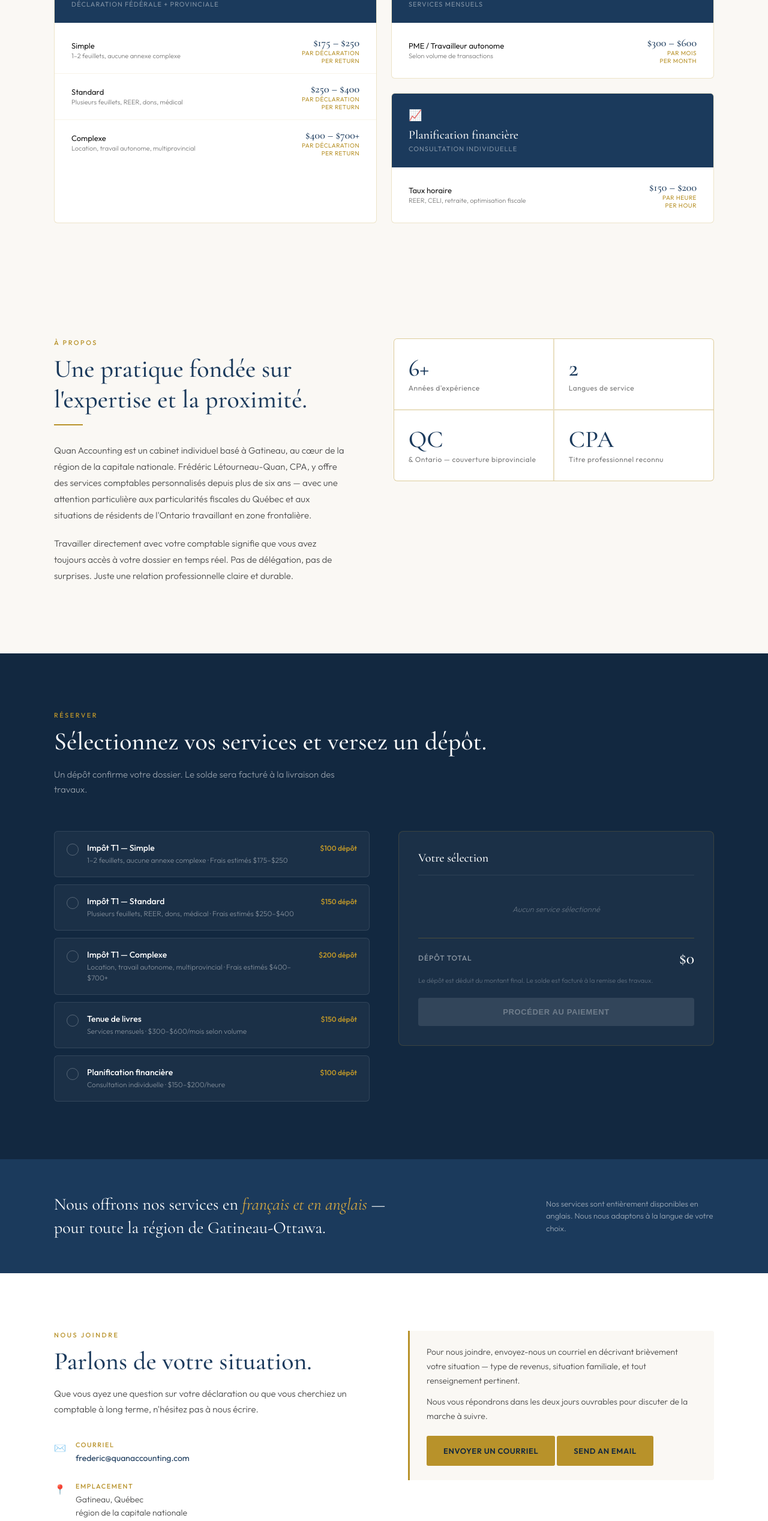
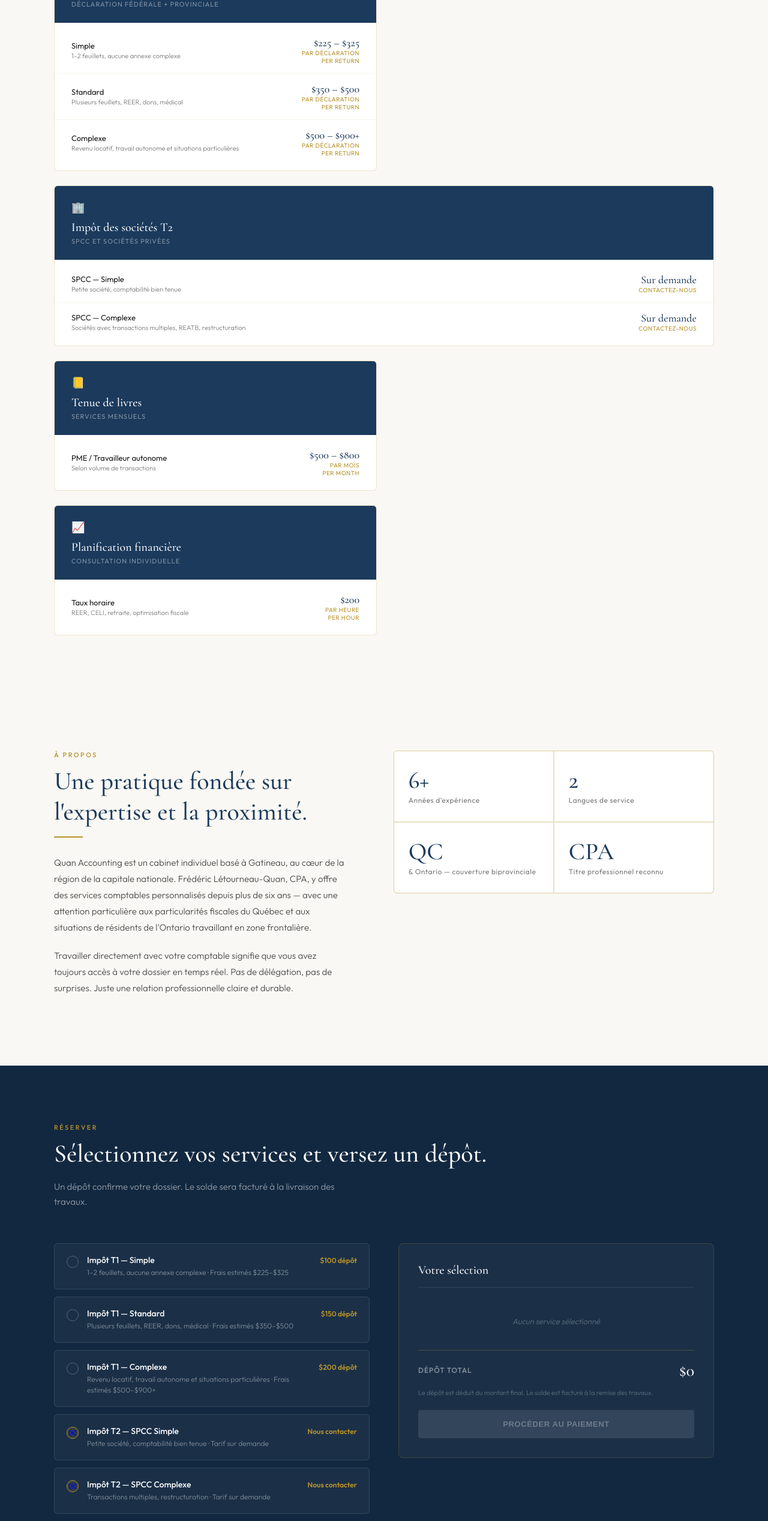
Before and after one commit to QuanAccounting/QuanAccounting.github.io, a plain HTML site: page index.html in a window 1280 px wide. Shown: the part 1960-4495 px from the top of the page at 60% size. Drawn offline with nearby package versions, Linux system fonts and the light colour scheme; a script that the page names is missing.

Commit message:
Update index.html

```diff
--- a/index.html
+++ b/index.html
@@ -1173,7 +1173,7 @@
                 <div class="pricing-tier-detail" data-lang="fr">1–2 feuillets, aucune annexe complexe</div>
                 <div class="pricing-tier-detail" data-lang="en">1–2 slips, no complex schedules</div>
               </div>
-              <div class="pricing-tier-price">$175 – $250<span data-lang="fr">par déclaration</span><span data-lang="en">per return</span></div>
+              <div class="pricing-tier-price">$225 – $325<span data-lang="fr">par déclaration</span><span data-lang="en">per return</span></div>
             </div>
             <div class="pricing-tier">
               <div>
@@ -1182,16 +1182,49 @@
                 <div class="pricing-tier-detail" data-lang="fr">Plusieurs feuillets, REER, dons, médical</div>
                 <div class="pricing-tier-detail" data-lang="en">Multiple slips, RRSP, donations, medical</div>
               </div>
-              <div class="pricing-tier-price">$250 – $400<span data-lang="fr">par déclaration</span><span data-lang="en">per return</span></div>
+              <div class="pricing-tier-price">$350 – $500<span data-lang="fr">par déclaration</span><span data-lang="en">per return</span></div>
             </div>
             <div class="pricing-tier">
               <div>
                 <div class="pricing-tier-label" data-lang="fr">Complexe</div>
                 <div class="pricing-tier-label" data-lang="en">Complex</div>
-                <div class="pricing-tier-detail" data-lang="fr">Location, travail autonome, multiprovincial</div>
-                <div class="pricing-tier-detail" data-lang="en">Rental, self-employment, multi-provincial</div>
+                <div class="pricing-tier-detail" data-lang="fr">Revenu locatif, travail autonome et situations particulières</div>
+                <div class="pricing-tier-detail" data-lang="en">Rental income, self-employment and other complex situations</div>
               </div>
-              <div class="pricing-tier-price">$400 – $700+<span data-lang="fr">par déclaration</span><span data-lang="en">per return</span></div>
+              <div class="pricing-tier-price">$500 – $900+<span data-lang="fr">par déclaration</span><span data-lang="en">per return</span></div>
+            </div>
+          </div>
+        </div>
+
+        <!-- T2 Corporate Tax -->
+        <div class="pricing-card pricing-wide">
+          <div class="pricing-card-header">
+            <div class="pricing-card-icon">🏢</div>
+            <h3 class="pricing-card-title" data-lang="fr">Impôt des sociétés T2</h3>
+            <h3 class="pricing-card-title" data-lang="en">Corporate Tax (T2)</h3>
+            <p class="pricing-card-subtitle" data-lang="fr">SPCC et sociétés privées</p>
+            <p class="pricing-card-subtitle" data-lang="en">CCPCs and private corporations</p>
+          </div>
+          <div class="pricing-tiers">
+            <div class="pricing-tier">
+              <div>
+                <div class="pricing-tier-label" data-lang="fr">SPCC — Simple</div>
+                <div class="pricing-tier-label" data-lang="en">CCPC — Simple</div>
+                <div class="pricing-tier-detail" data-lang="fr">Petite société, comptabilité bien tenue</div>
+                <div class="pricing-tier-detail" data-lang="en">Small corporation, clean bookkeeping</div>
+              </div>
+              <div class="pricing-tier-price" data-lang="fr">Sur demande<span>contactez-nous</span></div>
+              <div class="pricing-tier-price" data-lang="en">On request<span>contact us</span></div>
+            </div>
+            <div class="pricing-tier">
+              <div>
+                <div class="pricing-tier-label" data-lang="fr">SPCC — Complexe</div>
+                <div class="pricing-tier-label" data-lang="en">CCPC — Complex</div>
+                <div class="pricing-tier-detail" data-lang="fr">Sociétés avec transactions multiples, REATB, restructuration</div>
+                <div class="pricing-tier-detail" data-lang="en">Multiple transactions, TOSI, RDTOH, restructuring</div>
+              </div>
+              <div class="pricing-tier-price" data-lang="fr">Sur demande<span>contactez-nous</span></div>
+              <div class="pricing-tier-price" data-lang="en">On request<span>contact us</span></div>
             </div>
           </div>
         </div>
@@ -1215,7 +1248,7 @@
                   <div class="pricing-tier-detail" data-lang="fr">Selon volume de transactions</div>
                   <div class="pricing-tier-detail" data-lang="en">Based on transaction volume</div>
                 </div>
-                <div class="pricing-tier-price">$300 – $600<span data-lang="fr">par mois</span><span data-lang="en">per month</span></div>
+                <div class="pricing-tier-price">$500 – $800<span data-lang="fr">par mois</span><span data-lang="en">per month</span></div>
               </div>
             </div>
           </div>
@@ -1237,7 +1270,7 @@
                   <div class="pricing-tier-detail" data-lang="fr">REER, CELI, retraite, optimisation fiscale</div>
                   <div class="pricing-tier-detail" data-lang="en">RRSP, TFSA, retirement, tax optimization</div>
                 </div>
-                <div class="pricing-tier-price">$150 – $200<span data-lang="fr">par heure</span><span data-lang="en">per hour</span></div>
+                <div class="pricing-tier-price">$200<span data-lang="fr">par heure</span><span data-lang="en">per hour</span></div>
               </div>
             </div>
           </div>
@@ -1309,8 +1342,8 @@
             <div class="service-option-body">
               <div class="service-option-name" data-lang="fr">Impôt T1 — Simple</div>
               <div class="service-option-name" data-lang="en">T1 Tax — Simple</div>
-              <div class="service-option-desc" data-lang="fr">1–2 feuillets, aucune annexe complexe · Frais estimés $175–$250</div>
-              <div class="service-option-desc" data-lang="en">1–2 slips, no complex schedules · Estimated $175–$250</div>
+              <div class="service-option-desc" data-lang="fr">1–2 feuillets, aucune annexe complexe · Frais estimés $225–$325</div>
+              <div class="service-option-desc" data-lang="en">1–2 slips, no complex schedules · Estimated $225–$325</div>
             </div>
             <div class="service-option-deposit">$100 dépôt</div>
           </div>
@@ -1320,8 +1353,8 @@
             <div class="service-option-body">
               <div class="service-option-name" data-lang="fr">Impôt T1 — Standard</div>
               <div class="service-option-name" data-lang="en">T1 Tax — Standard</div>
-              <div class="service-option-desc" data-lang="fr">Plusieurs feuillets, REER, dons, médical · Frais estimés $250–$400</div>
-              <div class="service-option-desc" data-lang="en">Multiple slips, RRSP, donations, medical · Estimated $250–$400</div>
+              <div class="service-option-desc" data-lang="fr">Plusieurs feuillets, REER, dons, médical · Frais estimés $350–$500</div>
+              <div class="service-option-desc" data-lang="en">Multiple slips, RRSP, donations, medical · Estimated $350–$500</div>
             </div>
             <div class="service-option-deposit">$150 dépôt</div>
           </div>
@@ -1331,19 +1364,43 @@
             <div class="service-option-body">
               <div class="service-option-name" data-lang="fr">Impôt T1 — Complexe</div>
               <div class="service-option-name" data-lang="en">T1 Tax — Complex</div>
-              <div class="service-option-desc" data-lang="fr">Location, travail autonome, multiprovincial · Frais estimés $400–$700+</div>
-              <div class="service-option-desc" data-lang="en">Rental, self-employment, multi-provincial · Estimated $400–$700+</div>
+              <div class="service-option-desc" data-lang="fr">Revenu locatif, travail autonome et situations particulières · Frais estimés $500–$900+</div>
+              <div class="service-option-desc" data-lang="en">Rental income, self-employment and other complex situations · Estimated $500–$900+</div>
             </div>
             <div class="service-option-deposit">$200 dépôt</div>
           </div>
+
+          <a href="mailto:frederic@quanaccounting.com?subject=T2%20-%20SPCC%20Simple" class="service-option" style="text-decoration:none;">
+            <div class="service-option-check" style="border-color:var(--gold); background: rgba(184,146,42,0.15);">✉</div>
+            <div class="service-option-body">
+              <div class="service-option-name" data-lang="fr">Impôt T2 — SPCC Simple</div>
+              <div class="service-option-name" data-lang="en">T2 Tax — Simple CCPC</div>
+              <div class="service-option-desc" data-lang="fr">Petite société, comptabilité bien tenue · Tarif sur demande</div>
+              <div class="service-option-desc" data-lang="en">Small corporation, clean bookkeeping · Quote on request</div>
+            </div>
+            <div class="service-option-deposit" data-lang="fr">Nous contacter</div>
+            <div class="service-option-deposit" data-lang="en">Contact us</div>
+          </a>
+
+          <a href="mailto:frederic@quanaccounting.com?subject=T2%20-%20SPCC%20Complexe" class="service-option" style="text-decoration:none;">
+            <div class="service-option-check" style="border-color:var(--gold); background: rgba(184,146,42,0.15);">✉</div>
+            <div class="service-option-body">
+              <div class="service-option-name" data-lang="fr">Impôt T2 — SPCC Complexe</div>
+              <div class="service-option-name" data-lang="en">T2 Tax — Complex CCPC</div>
+              <div class="service-option-desc" data-lang="fr">Transactions multiples, restructuration · Tarif sur demande</div>
+              <div class="service-option-desc" data-lang="en">Multiple transactions, restructuring · Quote on request</div>
+            </div>
+            <div class="service-option-deposit" data-lang="fr">Nous contacter</div>
+            <div class="service-option-deposit" data-lang="en">Contact us</div>
+          </a>
 
           <div class="service-option" data-name-fr="Tenue de livres" data-name-en="Bookkeeping" data-deposit="150" onclick="toggleService(this)">
             <div class="service-option-check"></div>
             <div class="service-option-body">
               <div class="service-option-name" data-lang="fr">Tenue de livres</div>
               <div class="service-option-name" data-lang="en">Bookkeeping</div>
-              <div class="service-option-desc" data-lang="fr">Services mensuels · $300–$600/mois selon volume</div>
-              <div class="service-option-desc" data-lang="en">Monthly services · $300–$600/month based on volume</div>
+              <div class="service-option-desc" data-lang="fr">Services mensuels · $500–$800/mois selon volume</div>
+              <div class="service-option-desc" data-lang="en">Monthly services · $500–$800/month based on volume</div>
             </div>
             <div class="service-option-deposit">$150 dépôt</div>
           </div>
@@ -1353,8 +1410,8 @@
             <div class="service-option-body">
               <div class="service-option-name" data-lang="fr">Planification financière</div>
               <div class="service-option-name" data-lang="en">Financial Planning</div>
-              <div class="service-option-desc" data-lang="fr">Consultation individuelle · $150–$200/heure</div>
-              <div class="service-option-desc" data-lang="en">Individual consultation · $150–$200/hour</div>
+              <div class="service-option-desc" data-lang="fr">Consultation individuelle · $200/heure</div>
+              <div class="service-option-desc" data-lang="en">Individual consultation · $200/hour</div>
             </div>
             <div class="service-option-deposit">$100 dépôt</div>
           </div>
```
